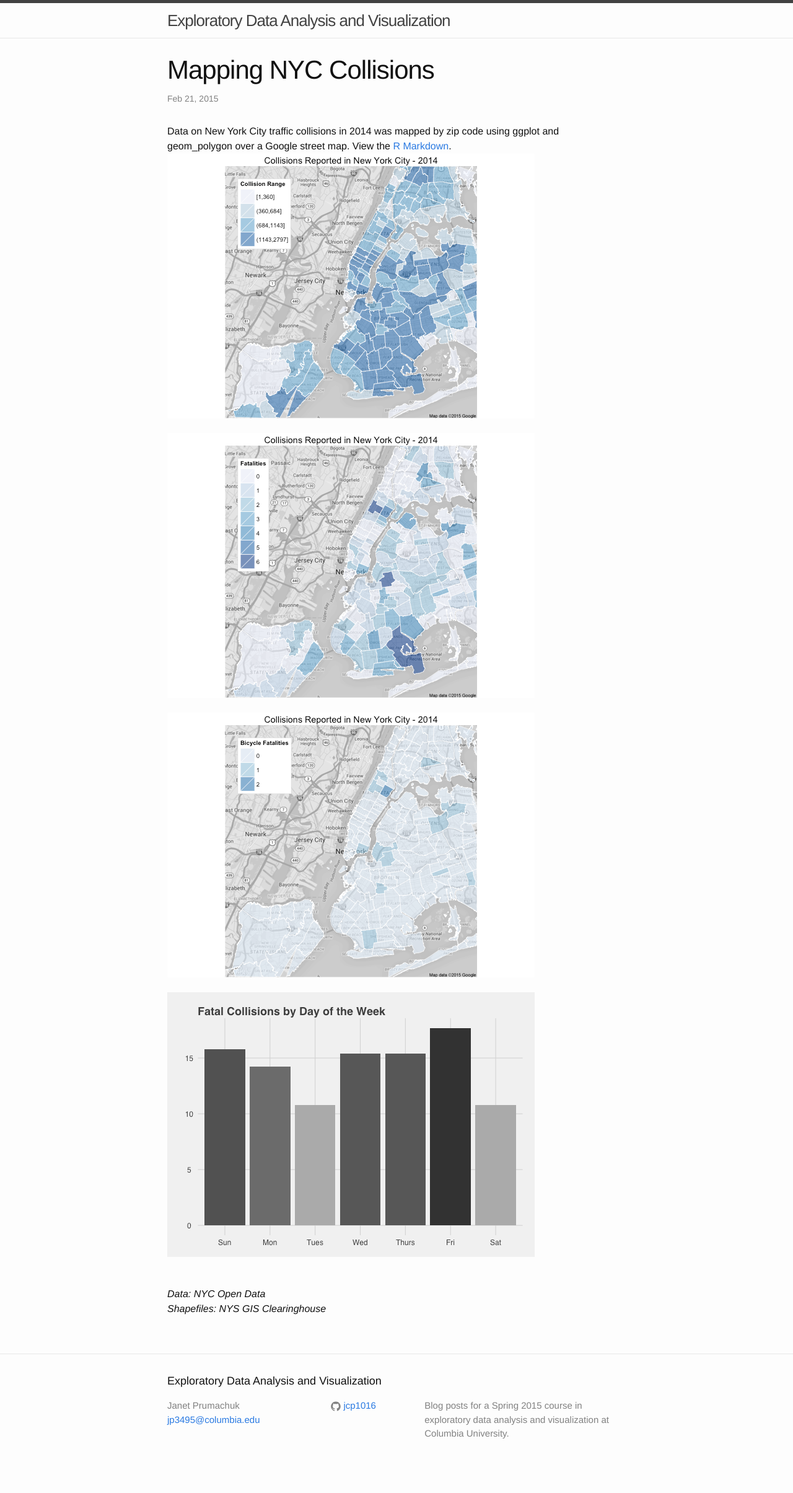
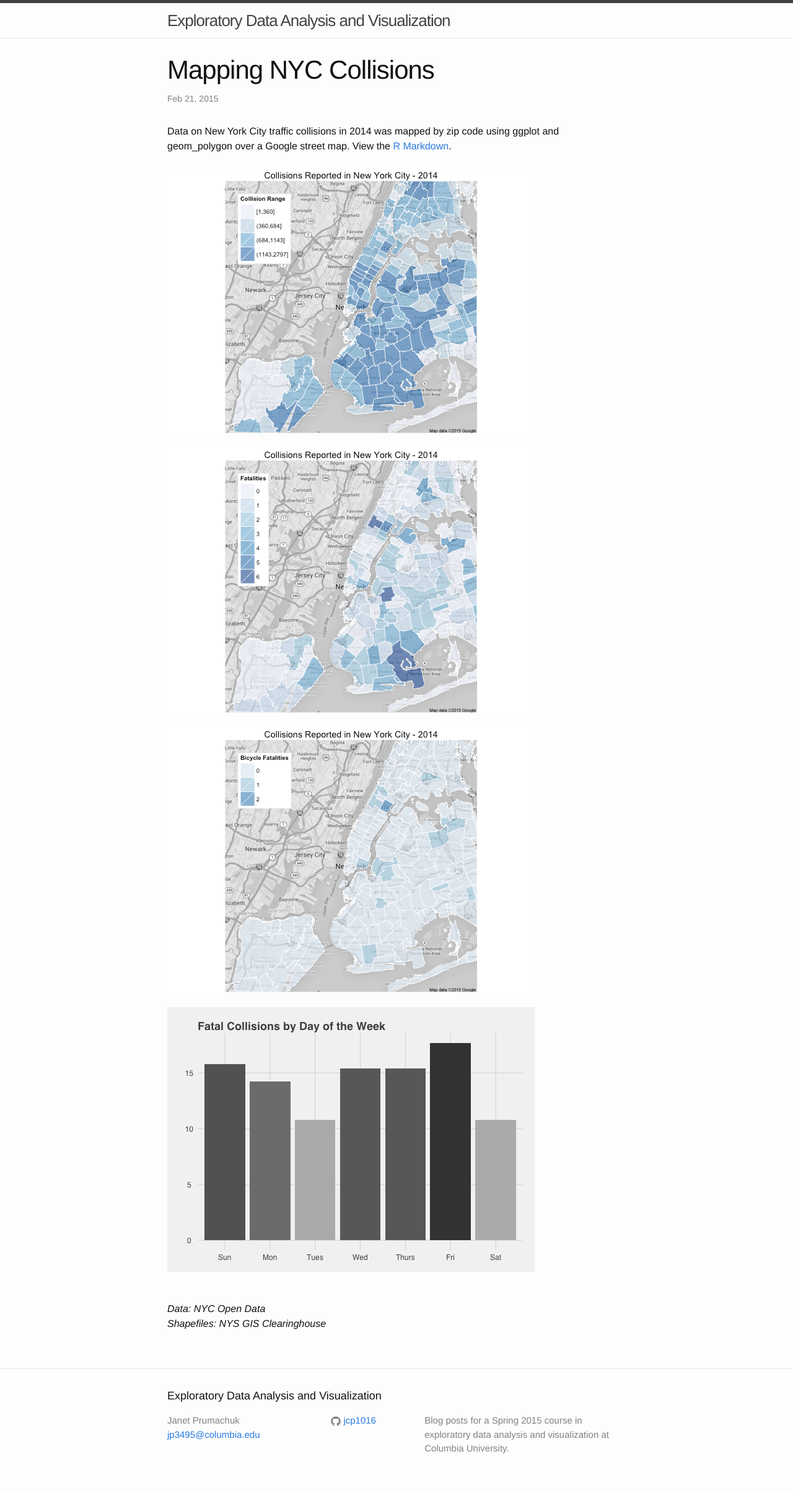
Before and after one commit to jcp1016/jcp1016.github.io, a Jekyll site: the page built from _posts/2015-02-21-nyc-collisions.markdown, in a window 1280 px wide. Shown: the whole page at 62% size. Built offline with Jekyll 4.4.1, drawn with Linux system fonts in a browser that asks for light colours; before the commit the page ends 2385 px from its top, so only the background shows below that.

Commit message:
updated post

```diff
--- a/_posts/2015-02-21-nyc-collisions.markdown
+++ b/_posts/2015-02-21-nyc-collisions.markdown
@@ -5,7 +5,7 @@ date:   2015-02-21 20:46:00
 categories: data analysis maps nyc
 ---
 Data on New York City traffic collisions in 2014 was mapped by zip code using ggplot and geom_polygon over a Google street map. View the [R Markdown]({{ site.baseurl }}/assets/Main.html).
-<br />
+<br /><br />
 ![All collisions]({{ site.baseurl }}/assets/AllCollisions.png)
 <br /><br />
 ![Fatalities]({{ site.baseurl }}/assets/Fatalities.png)
```
